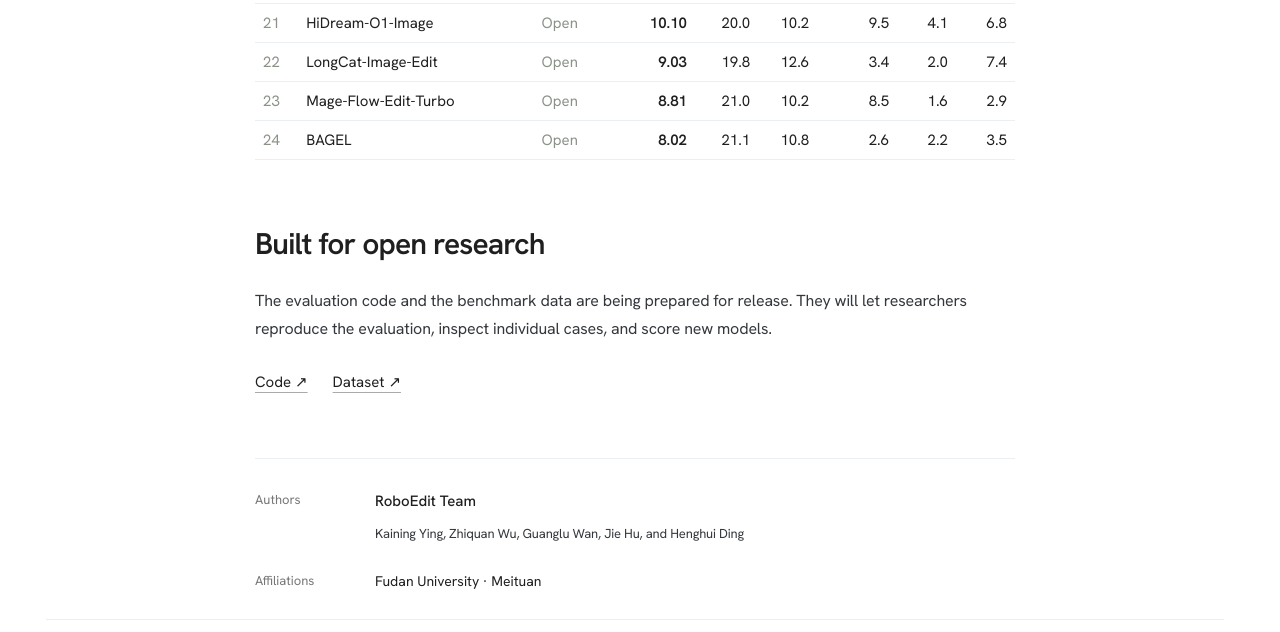
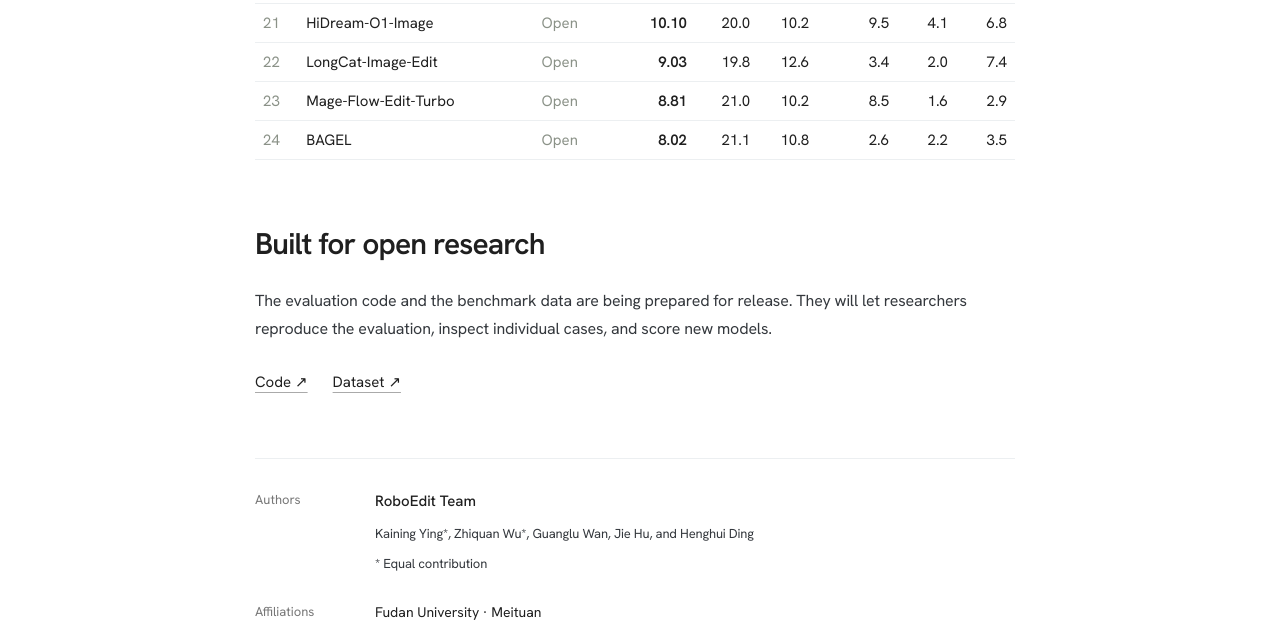
Before and after one commit to FudanCVL-Robotics/fudancvl-robotics.github.io, a plain HTML site: page research/roboedit/index.html in a window 1280 px wide. Shown: the part 4488-5120 px from the top of the page. Drawn offline with Linux system fonts and the light colour scheme.

Commit message:
RoboEdit: mark the co-first authors
Co-Authored-By: Claude Opus 5.5 <noreply@anthropic.com>

```diff
--- a/research/roboedit/index.html
+++ b/research/roboedit/index.html
@@ -42,6 +42,6 @@
 <tr><td>24</td><td>BAGEL</td><td>Open</td><td><strong>8.02</strong></td><td>21.1</td><td>10.8</td><td>2.6</td><td>2.2</td><td>3.5</td></tr>
 </tbody></table></div></section>
 <section id="open-research"><h2>Built for open research</h2><p>The evaluation code and the benchmark data are being prepared for release. They will let researchers reproduce the evaluation, inspect individual cases, and score new models.</p><div class="article-resource-links"><a href="https://github.com/FudanCVL/RoboEdit" target="_blank" rel="noopener noreferrer">Code ↗</a><a href="https://huggingface.co/datasets/FudanCVL/RoboEdit" target="_blank" rel="noopener noreferrer">Dataset ↗</a></div></section>
-<div class="article-credits"><div class="credit-row"><span>Authors</span><div><strong>RoboEdit Team</strong><p>Kaining Ying, Zhiquan Wu, Guanglu Wan, Jie Hu, and Henghui Ding</p></div></div><div class="credit-row"><span>Affiliations</span><div>Fudan University · Meituan</div></div></div>
+<div class="article-credits"><div class="credit-row"><span>Authors</span><div><strong>RoboEdit Team</strong><p>Kaining Ying*, Zhiquan Wu*, Guanglu Wan, Jie Hu, and Henghui Ding</p><p>* Equal contribution</p></div></div><div class="credit-row"><span>Affiliations</span><div>Fudan University · Meituan</div></div></div>
 </div></div>
 </article></main><footer class="site-footer container"><div class="footer-top"><a class="footer-wordmark" href="../../index.html">FudanCVL <span class="brand-accent">Robotics</span></a><p>Visual perception and generation, world models, robotics, and AI agents.</p><div class="footer-links"><a href="../../index.html#research">Research</a><a href="../../leaderboards/">Leaderboards</a><a href="../../code/">Code</a><a href="../../planets/">Universe</a></div></div><div class="footer-bottom"><span>FudanCVL Robotics · 2026</span><span>Research Preview</span><a href="#top">Back to top ↑</a></div></footer></body></html>
```
